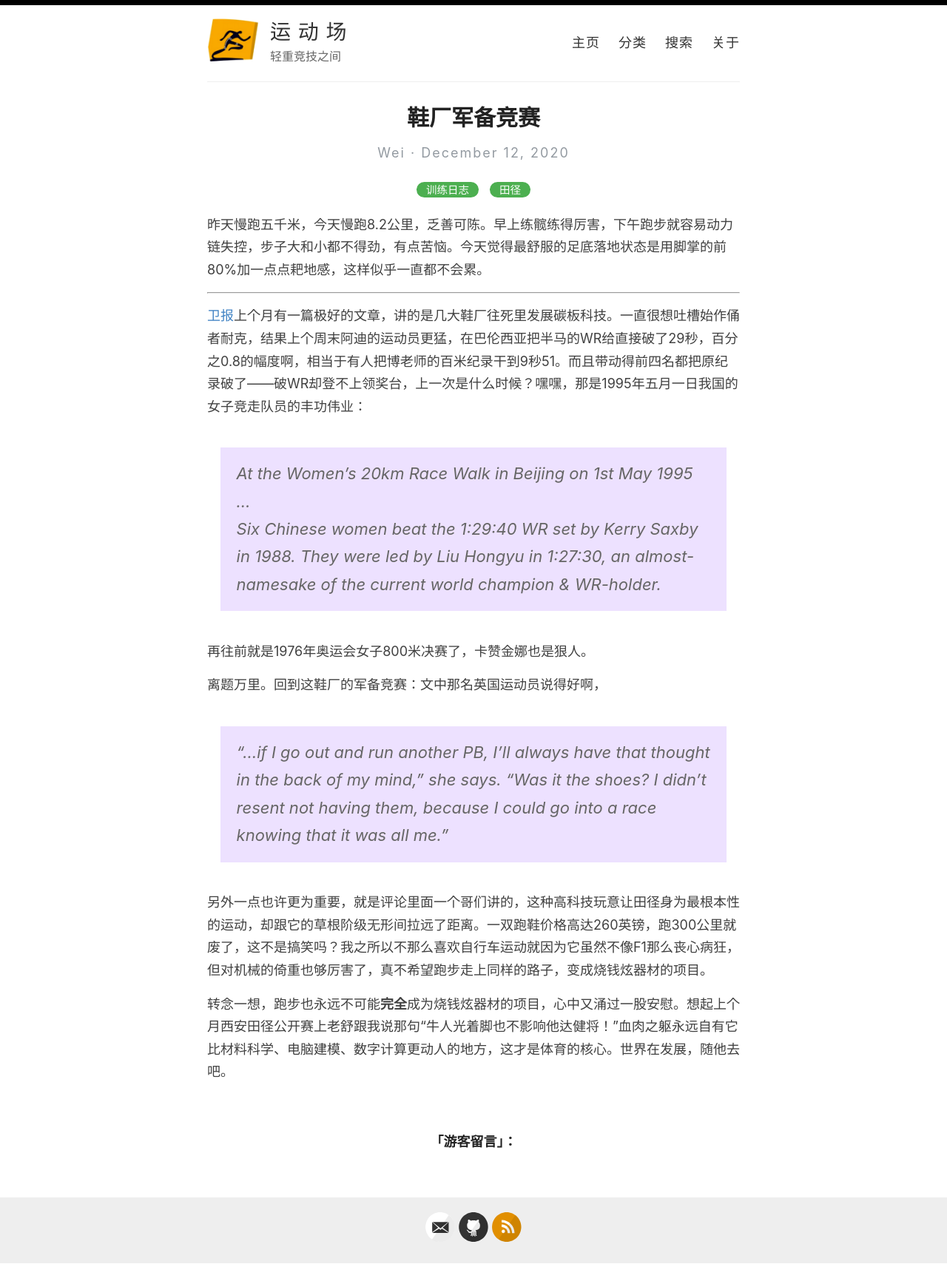
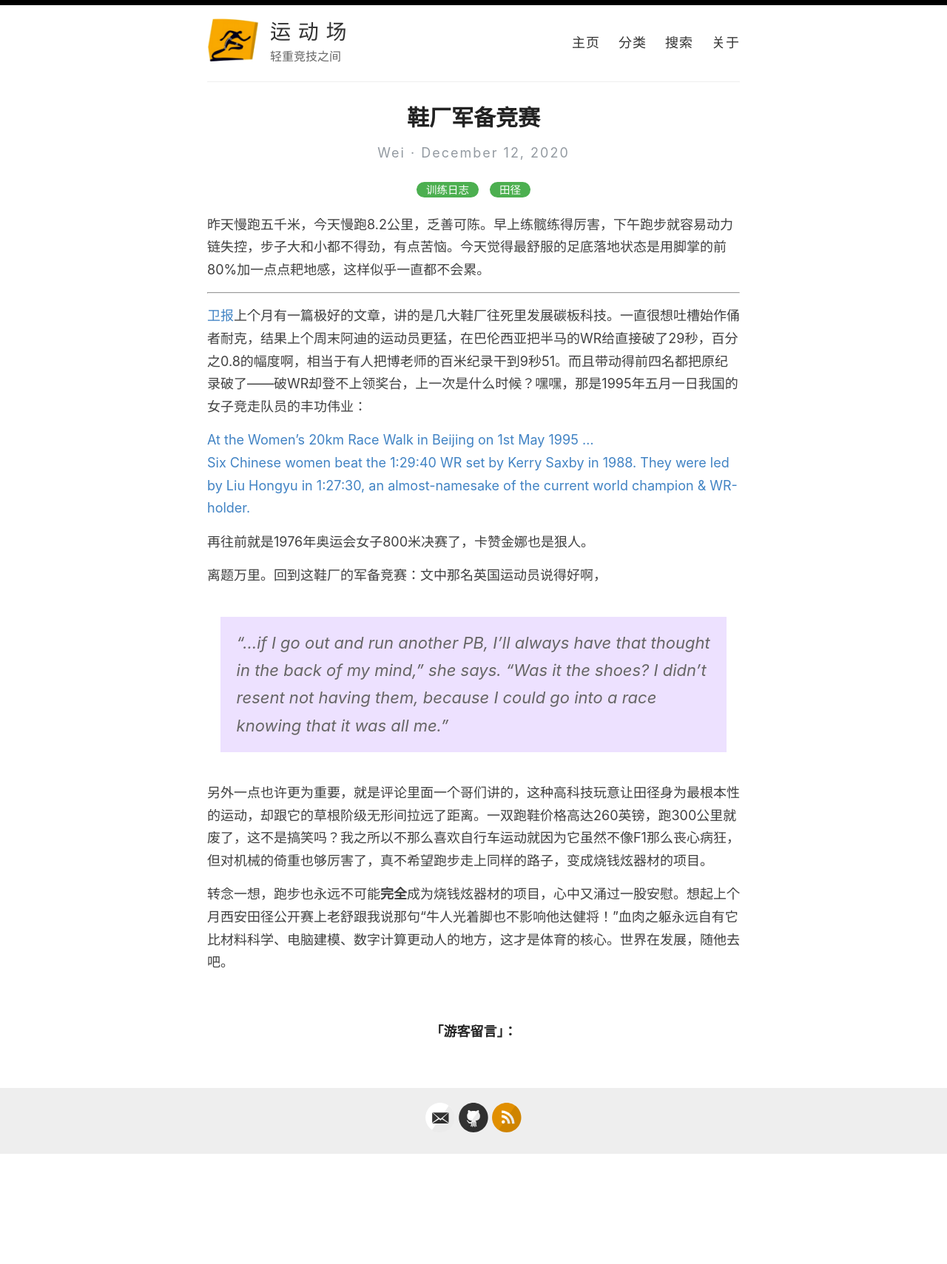
Before and after one commit to athletik/athletik.github.io, a Jekyll site: the page built from _posts/2020-12-12-鞋厂军备竞赛.md, in a window 1280 px wide. Shown: the whole page at 74% size. Built offline with Jekyll 4.4.1, drawn with Linux system fonts in a browser that asks for light colours; comment, search, counter and statistics services are not loaded; after the commit the page ends 1561 px from its top, so only the background shows below that.

```diff
--- a/_posts/2020-12-12-鞋厂军备竞赛.md
+++ b/_posts/2020-12-12-鞋厂军备竞赛.md
@@ -10,8 +10,8 @@ title: 鞋厂军备竞赛
 
 [卫报](https://www.theguardian.com/lifeandstyle/2020/nov/28/it-stretches-the-limits-of-performance-the-race-to-make-the-worlds-fastest-running-shoe)上个月有一篇极好的文章，讲的是几大鞋厂往死里发展碳板科技。一直很想吐槽始作俑者耐克，结果上个周末阿迪的运动员更猛，在巴伦西亚把半马的WR给直接破了29秒，百分之0.8的幅度啊，相当于有人把博老师的百米纪录干到9秒51。而且带动得前四名都把原纪录破了——破WR却登不上领奖台，上一次是什么时候？嘿嘿，那是1995年五月一日我国的女子竞走队员的丰功伟业：
 
-> At the Women's 20km Race Walk in Beijing on 1st May 1995 ...
-Six Chinese women beat the 1:29:40 WR set by Kerry Saxby in 1988. They were led by Liu Hongyu in 1:27:30, an almost-namesake of the current world champion & WR-holder.
+[At the Women's 20km Race Walk in Beijing on 1st May 1995 ...
+Six Chinese women beat the 1:29:40 WR set by Kerry Saxby in 1988. They were led by Liu Hongyu in 1:27:30, an almost-namesake of the current world champion & WR-holder.](+)
 
 再往前就是1976年奥运会女子800米决赛了，卡赞金娜也是狠人。
 
```
